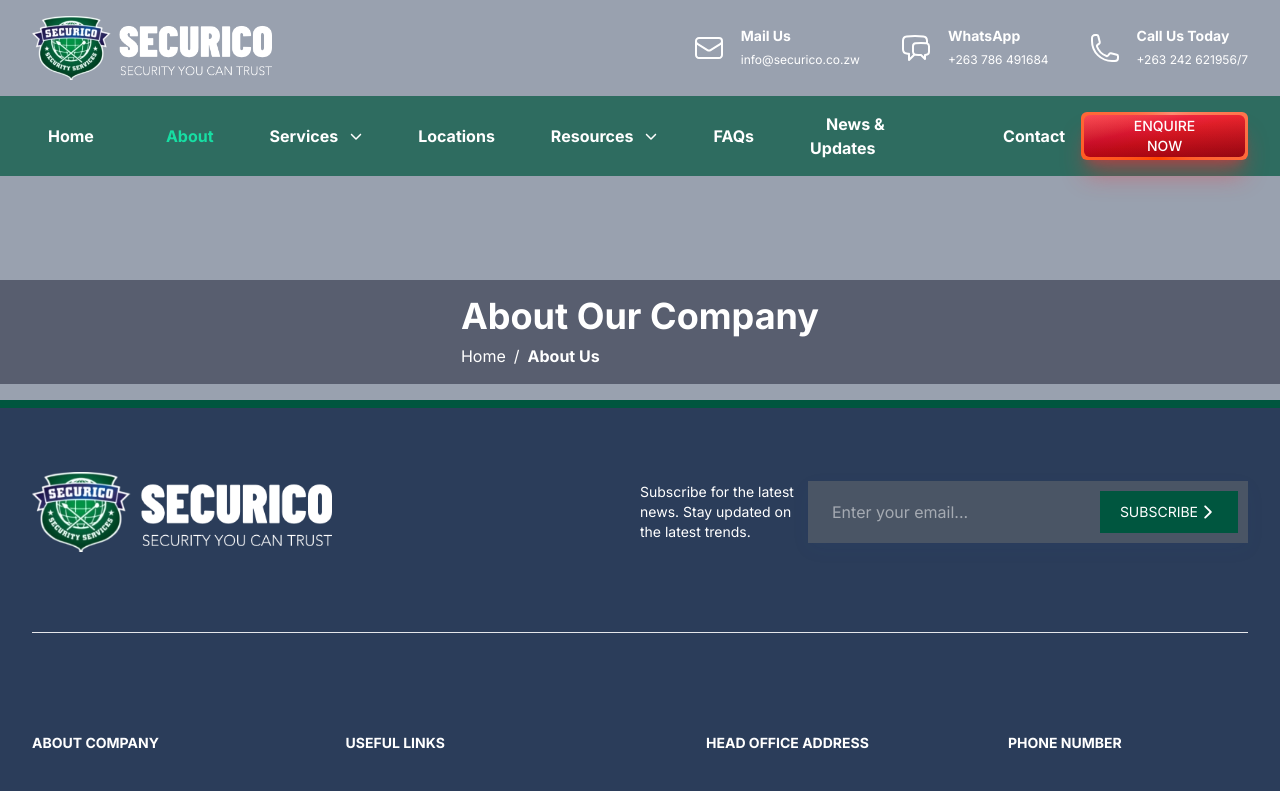
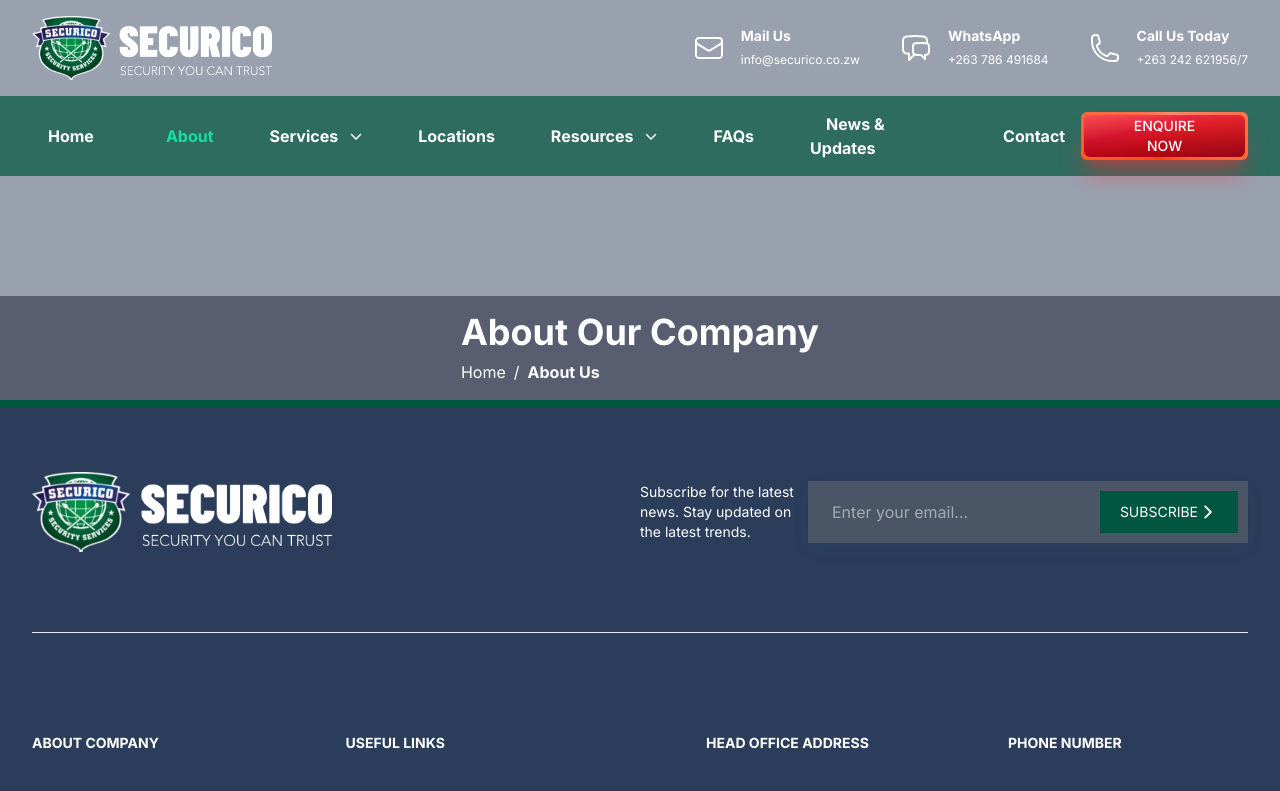
Before and after one commit to devco-apps/securico, a Next.js app: page /about in a window 1280 px wide. Shown: the top 791 px of the page. Built offline with nearby package versions, Linux system fonts and the light colour scheme.

Commit message:
style(breadcrumb): remove redundant padding class
Remove the `py-4` class from the outer container to prevent layout inconsistency, as the inner container already handles vertical padding.

```diff
--- a/components/Breadcrumb/index.tsx
+++ b/components/Breadcrumb/index.tsx
@@ -27,7 +27,7 @@ const Breadcrumb = ({ title, backgroundImageSrc }: BreadcrumbProps) => {
 
     return (
         <div
-            className={`min-h-[25vh] xs:min-h-[30vh] sm:min-h-[40vh] md:min-h-[50vh] flex flex-col justify-end text-white py-4 bg-cover bg-center bg-gray-400`}
+            className={`min-h-[25vh] xs:min-h-[30vh] sm:min-h-[40vh] md:min-h-[50vh] flex flex-col justify-end text-white bg-cover bg-center bg-gray-400`}
             style={backgroundStyle}
         >
             <div className='bg-black/50 w-full h-full flex flex-col justify-end py-4'>
```
